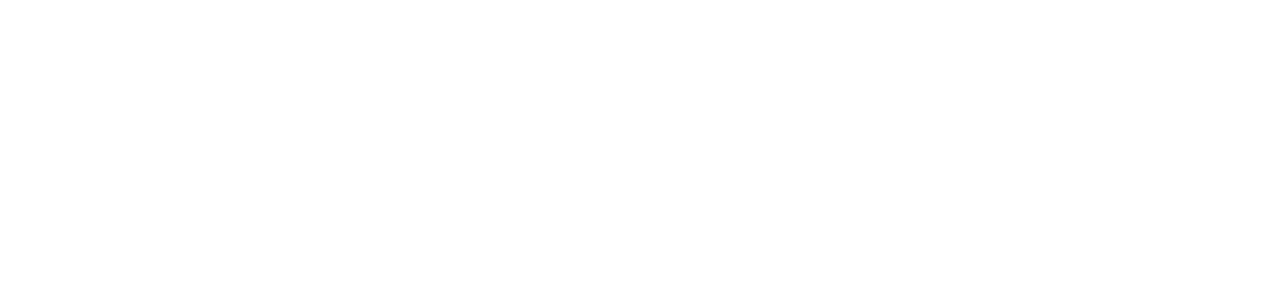
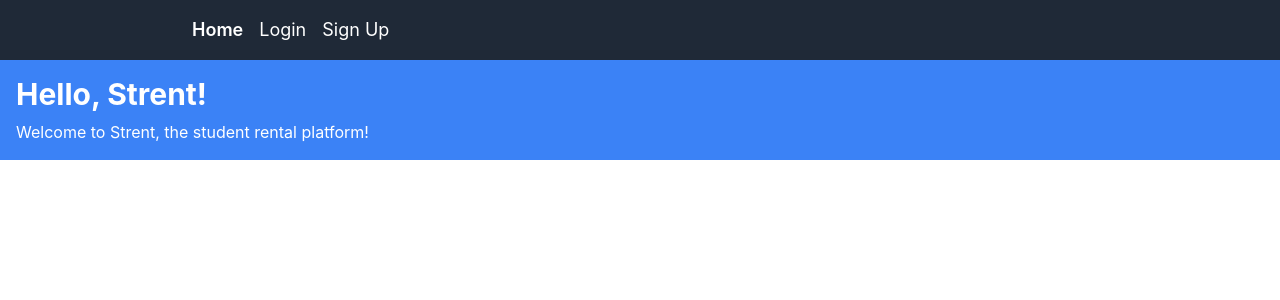
Before and after one commit to 8HANGLIU8/STRENT, a React (Create React App) app in the folder frontend/: page / in a window 1280 px wide. Shown: the top 300 px of the page. Built offline with nearby package versions, Linux system fonts and the light colour scheme.

Commit message:
Cleaned folders and added nav bar

```diff
--- a/frontend/src/App.js
+++ b/frontend/src/App.js
@@ -1,49 +1,20 @@
-/*import logo from './logo.svg';
-import './App.css';
-
-
-
-function App() {
-  return (
-    <div className="App">
-      <header className="App-header">
-        <img src={logo} className="App-logo" alt="logo" />
-        <p>
-          Edit <code>src/App.js</code> and save to reload.
-        </p>
-        <a
-          className="App-link"
-          href="https://reactjs.org"
-          target="_blank"
-          rel="noopener noreferrer"
-        >
-          Learn React
-        </a>
-      </header>
-      <div className="bg-blue-500 text-white p-4">
-        <h1 className="text-3xl font-bold">Hello, Strent!</h1>
-      </div>
-    </div>
-  );
-}
-
-export default App;
-
-*/
-
 import React from 'react';
 import { BrowserRouter as Router, Routes, Route, Navigate } from 'react-router-dom';
-import Login from './pages/Login';
-import SignUp from './pages/SignUp';
+import Home from './pages/Home';
+import Login from './pages/login';
+import SignUp from './pages/signup';
+import Navbar from './components/Navbar'; // Add this import
 
 function App() {
   return (
     <Router>
+      <Navbar /> {/* Add the Navbar here */}
       <Routes>
+        <Route path="/" element={<Home />} />
         <Route path="/login" element={<Login />} />
         <Route path="/signup" element={<SignUp />} />
-        <Route path="/" element={<Navigate to="/" />} /> {/* redirect */}
-        <Route path="*" element={<Navigate to="/404" />} /> {/* redirect */}
+        <Route path="/404" element={<div>404 - Page Not Found</div>} />
+        <Route path="*" element={<Navigate to="/404" />} />
       </Routes>
     </Router>
   );
--- /dev/null
+++ b/frontend/src/components/Navbar.js
@@ -0,0 +1,16 @@
+import React from 'react';
+import { Link } from 'react-router-dom';
+
+function Navbar() {
+  return (
+    <nav className="bg-gray-800 text-white p-4">
+      <div className="max-w-4xl mx-auto flex space-x-4">
+        <Link to="/" className="text-lg font-semibold hover:underline">Home</Link>
+        <Link to="/login" className="text-lg hover:underline">Login</Link>
+        <Link to="/signup" className="text-lg hover:underline">Sign Up</Link>
+      </div>
+    </nav>
+  );
+}
+
+export default Navbar;
--- /dev/null
+++ b/frontend/src/pages/Home.js
@@ -0,0 +1,12 @@
+import React from 'react';
+
+function Home() {
+  return (
+    <div className="bg-blue-500 text-white p-4">
+      <h1 className="text-3xl font-bold">Hello, Strent!</h1>
+      <p className="mt-2">Welcome to Strent, the student rental platform!</p>
+    </div>
+  );
+}
+
+export default Home;
--- a/frontend/src/pages/Login/index.js
+++ b/frontend/src/pages/login.js
@@ -26,7 +26,7 @@
           </button>
         </form>
         <div className="mt-6 text-center text-gray-600 text-sm">
-          Don't have an account? <a href="#" className="text-[rgb(56,124,160)] hover:underline">Register</a>
+          Don't have an account? <a href="./signup" className="text-[rgb(56,124,160)] hover:underline">Register</a>
         </div>
       </div>
     </div>
```
Also changed, not shown: frontend/src/pages/SignUp/index.js (deleted), frontend/src/pages/signup.js (added).
